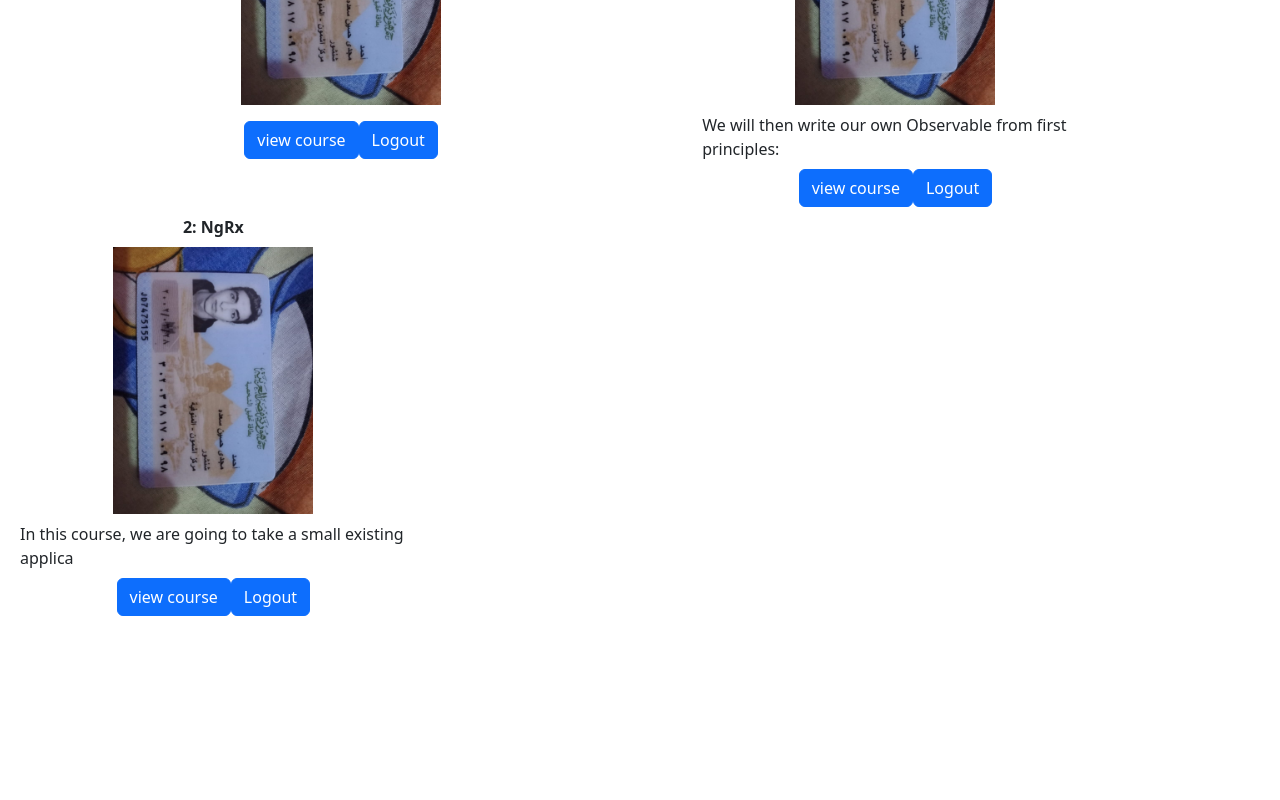
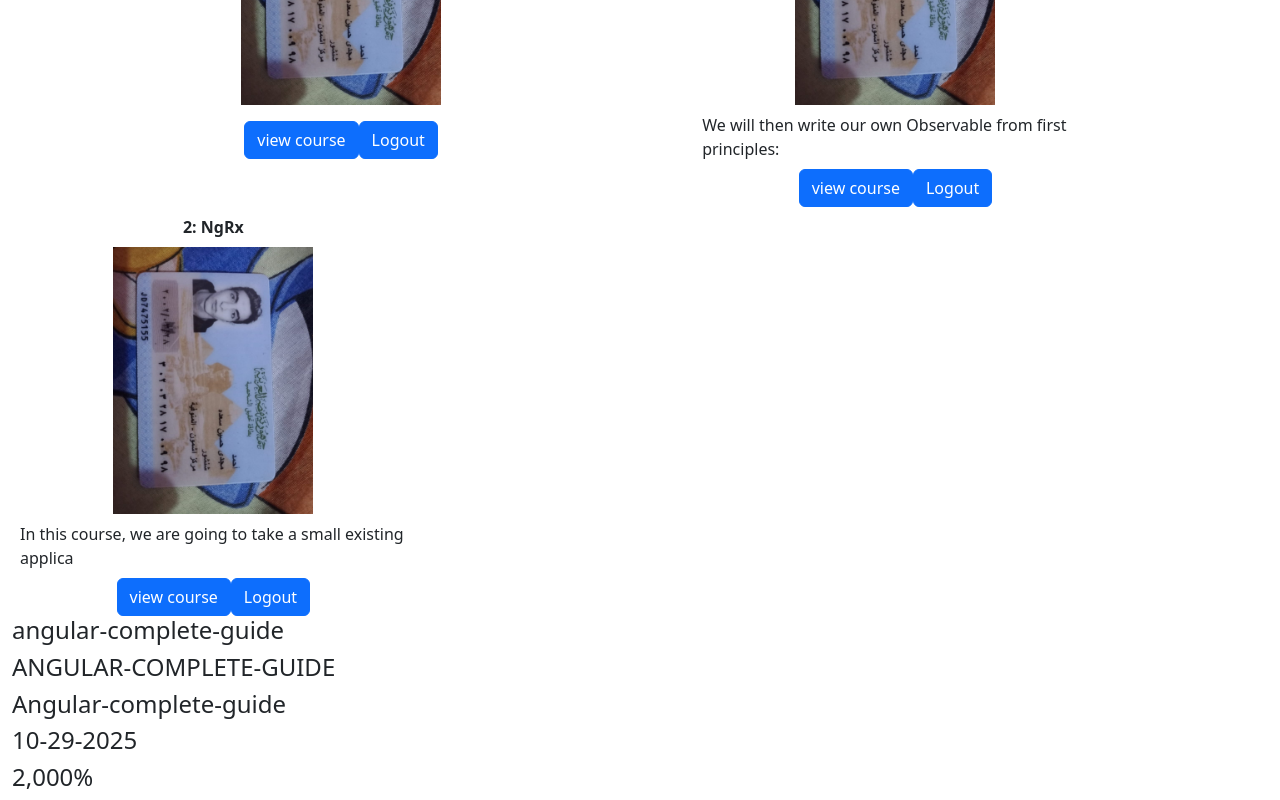
Before and after one commit to seadadevo/Angular-Repo, an Angular app: page / in a window 1280 px wide. Shown: the part 259-1059 px from the top of the page. Before the commit the page ends 875 px from the top, so only its background shows below. Built offline with nearby package versions, Linux system fonts and the light colour scheme.

Commit message:
use built in pipes

```diff
--- a/src/app/app.component.html
+++ b/src/app/app.component.html
@@ -7,5 +7,12 @@
         <app-course-card (onLogOut)="handleLogout()" [index]="index" (enrolled)="oncCourseEnrolled($event)" [course]="course"/>
       </div>
     }
+
+
+    <h4>{{data.coursename | lowercase}}</h4>
+    <h4>{{data.coursename | uppercase}}</h4>
+    <h4>{{data.coursename | titlecase}}</h4>
+    <h4>{{date | date: "MM-dd-yyyy"}}</h4>
+    <h4>{{percent | percent}}</h4>
   </div>
 </div>
--- a/src/app/app.component.ts
+++ b/src/app/app.component.ts
@@ -3,6 +3,7 @@ import { RouterOutlet } from '@angular/router';
 import { HomeComponent } from './home/home.component';
 import { CourseCardComponent } from './course-card/course-card.component';
 import { ICourse } from './app.component.model';
+import { CommonModule } from '@angular/common';
 
 @Component({
   selector: 'app-root',
@@ -11,24 +12,23 @@ import { ICourse } from './app.component.model';
     RouterOutlet,
     HomeComponent,
     CourseCardComponent,
-
+    CommonModule
   ],
   templateUrl: './app.component.html',
   styleUrl: './app.component.scss',
 })
 export class AppComponent {
   data = {
-    title: 'angular-complete-guide',
+    coursename: 'angular-complete-guide',
   };
 
   onLogoClicked(): void {
     alert('Hello world');
   }
 
-  onkeyUp(title: string): void {
-    this.data.title = title;
-  }
+  date = new Date()
 
+  percent = 20
   readonly courses: Array<ICourse> = [
     {
       id: 1,
```
